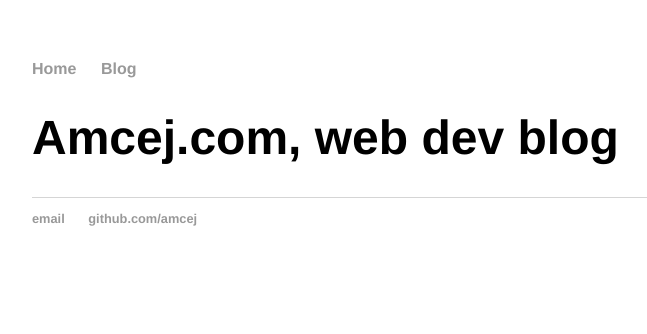
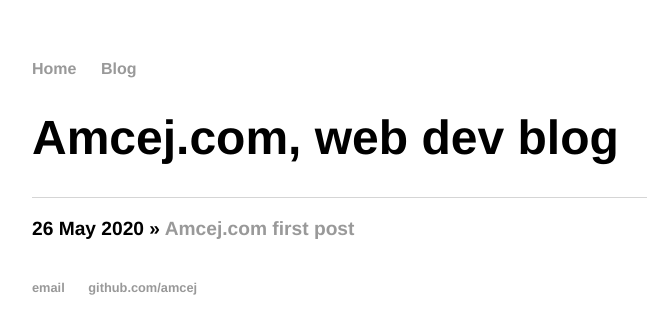
Before and after one commit to Amcej/amcej, a Jekyll site: the page built from index.html, in a window 1280 px wide. Shown: the top 334 px of the page, without its empty margins (160-807 px from the left). Built offline with Jekyll 4.4.1, drawn with Linux system fonts in a browser that asks for light colours.

Commit message:
Created post list as includes added info footet.

```diff
--- /dev/null
+++ b/_includes/posts.html
@@ -0,0 +1,5 @@
+<ul class="posts">
+    {% for post in site.posts %}
+    <li><span>{{ post.date | date_to_string }}</span> » <a href="{{ post.url }}" title="{{ post.title }}">{{ post.title }}</a></li>
+    {% endfor %}
+</ul>
--- a/_layouts/default.html
+++ b/_layouts/default.html
@@ -18,6 +18,7 @@
 
 </div><!-- /.container -->
 <footer>
+    {% include posts.html %}
     <ul>
         <li><a href="mailto:jecminekradomir@gmail.com">email</a></li>
         <li><a href="https://github.com/amcej">github.com/amcej</a></li>
```
